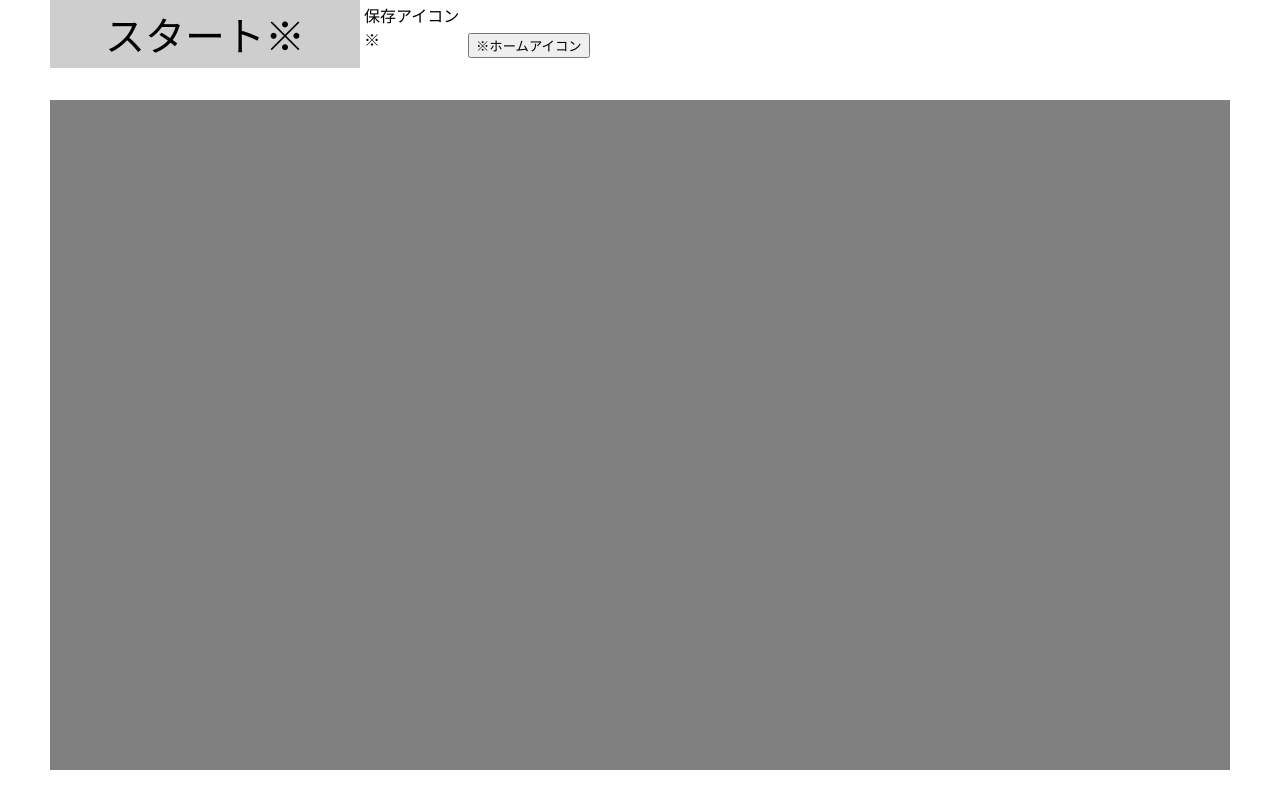
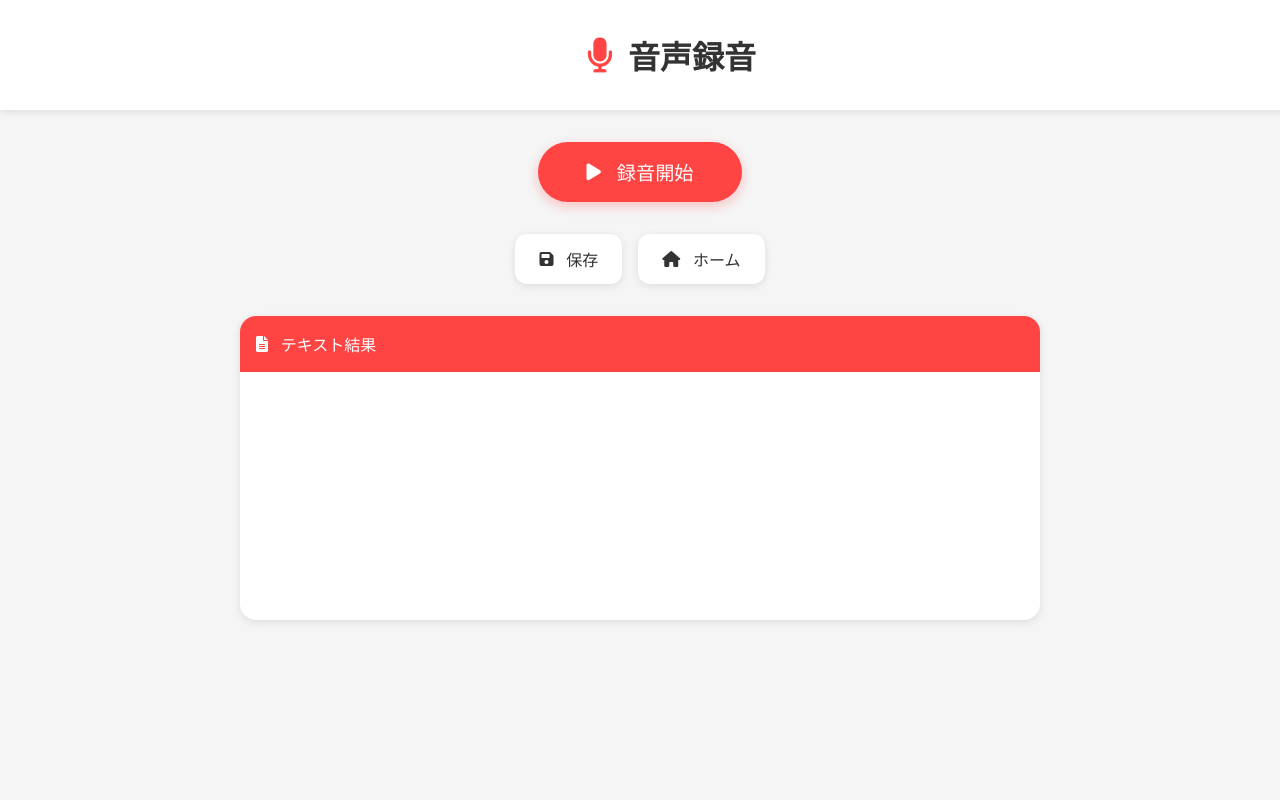
Before and after one commit to itc-s24004/VOSK_Speech, a website: page content/recording/index.html in a window 1280 px wide. Drawn offline with Linux system fonts and the light colour scheme.

Commit message:
homeとrecordingのUI設計を変更した

```diff
--- a/content/home/style.css
+++ b/content/home/style.css
@@ -1,49 +1,121 @@
+:root {
+    --primary-color: #ff4444;
+    --secondary-color: #333;
+    --background-color: #f5f5f5;
+    --card-background: #ffffff;
+    --shadow-color: rgba(0, 0, 0, 0.1);
+}
+
 .frame {
     width: 100vw;
     height: 100vh;
 
     display: flex;
     flex-direction: column;
+
+    background-color: var(--background-color);
+}
+
+.header {
+    padding: 2rem;
+
+    background-color: var(--card-background);
+
+    box-shadow: 0 2px 8px var(--shadow-color);
 }
 
 .title {
     margin: 0;
 
-    font-size: 10vh;
+    color: var(--secondary-color);
 
-    text-align: center;
+    font-size: 2rem;
+
+    display: flex;
+    align-items: center;
+    gap: 1rem;
+    justify-content: center;
+}
+
+.title i {
+    color: var(--primary-color);
 }
 
 .content_frame {
     flex: 1;
 
-    background-color: rgb(255, 255, 255);
+    padding: 2rem;
 
     display: flex;
-
-    flex-direction: column;
-
-    text-align: left;
-
+    align-items: center;
+    justify-content: center;
 }
 
-.systemButton {
-    display: inline-block;
+.menu-grid {
+    display: grid;
+    grid-template-columns: repeat(2, 1fr);
+    gap: 2rem;
 
-    max-width: 50%;
-    width: 50%;
+    max-width: 800px;
+    width: 100%;
+}
 
-    padding: 5px;
-    padding-left: 60px;
+.menu-card {
+    background-color: var(--card-background);
+    border: none;
+    border-radius: 16px;
+    padding: 2rem;
 
-    margin: auto;
-    margin-left: 20px;
-
-    font-size: 10vh;
-    font-weight: 500;
-
-    background-color: rgb(202, 202, 202);
+    display: flex;
+    flex-direction: column;
+    align-items: center;
+    gap: 1rem;
 
     cursor: pointer;
+    transition: all 0.3s ease;
 
+    box-shadow: 0 4px 8px var(--shadow-color);
 }
+
+.menu-card i {
+    font-size: 2.5rem;
+
+    color: var(--primary-color);
+}
+
+.menu-card span {
+    font-size: 1.2rem;
+
+    color: var(--secondary-color);
+    font-weight: 500;
+}
+
+.menu-card:hover {
+    transform: translateY(-5px);
+
+    box-shadow: 0 8px 16px var(--shadow-color);
+}
+
+.menu-card.logout {
+    background-color: #f8f8f8;
+}
+
+.menu-card.logout i {
+    color: #666;
+}
+
+@media (max-width: 768px) {
+    .menu-grid {
+        grid-template-columns: 1fr;
+        gap: 1rem;
+        padding: 1rem;
+    }
+
+    .title {
+        font-size: 1.5rem;
+    }
+
+    .menu-card {
+        padding: 1.5rem;
+    }
+}
--- a/content/recording/index.html
+++ b/content/recording/index.html
@@ -1,27 +1,54 @@
 <!DOCTYPE html>
-<html lang="en">
+<html lang="ja">
 <head>
     <meta charset="UTF-8">
     <meta name="viewport" content="width=device-width, initial-scale=1.0">
     <title>録音</title>
-
     <link rel="stylesheet" href="../global.css">
-
+    <link rel="stylesheet" href="https://cdnjs.cloudflare.com/ajax/libs/font-awesome/6.0.0/css/all.min.css">
     <link rel="stylesheet" href="style.css">
-
-
     <script src="main.js"></script>
 </head>
 <body>
     <div class="frame">
-        <div class="controll">
-            <div class="controll_start">スタート※</div>
-            <div class="controll_save" id="save_button">保存アイコン※</div>
-            <button>※ホームアイコン</button>
-        </div>
-        <div class="text_result" id="result_area">
+        <header class="header">
+            <div class="header-content">
+                <h1 class="title">
+                    <i class="fas fa-microphone pulse-animation"></i>
+                    音声録音
+                </h1>
+            </div>
+        </header>
 
-        </div>
+        <main class="main-content">
+            <div class="control-panel">
+                <button class="record-button" id="recordButton">
+                    <div class="button-content">
+                        <i class="fas fa-play recording-icon"></i>
+                        <span class="button-text">録音開始</span>
+                    </div>
+                </button>
+
+                <div class="action-panel">
+                    <button class="action-button ripple" id="save_button">
+                        <i class="fas fa-save"></i>
+                        <span>保存</span>
+                    </button>
+                    <button class="action-button ripple">
+                        <i class="fas fa-home"></i>
+                        <span>ホーム</span>
+                    </button>
+                </div>
+            </div>
+
+            <div class="result-panel">
+                <div class="result-header">
+                    <i class="fas fa-file-alt"></i>
+                    <span>テキスト結果</span>
+                </div>
+                <div class="text-result" id="result_area"></div>
+            </div>
+        </main>
     </div>
 </body>
 </html>
--- a/content/recording/style.css
+++ b/content/recording/style.css
@@ -1,51 +1,165 @@
+:root {
+    --primary-color: #ff4444;
+    --secondary-color: #333;
+    --background-color: #f5f5f5;
+    --card-background: #ffffff;
+    --shadow-color: rgba(0, 0, 0, 0.1);
+}
+
 .frame {
-    width: calc(100vw - 100px);
+    width: 100vw;
     height: 100vh;
-    margin: auto;
-
+    margin: 0;
+    padding: 0;
     display: flex;
     flex-direction: column;
+    background-color: var(--background-color);
+    overflow-x: hidden; /* 横スクロール防止 */
 }
 
-
-.controll {
-    height: 70px;
-    padding-bottom: 30px;
-    /* display: flex; */
+.header {
+    width: 100%;
+    padding: 2rem;
+    background-color: var(--card-background);
+    box-shadow: 0 2px 8px var(--shadow-color);
 }
 
-.controll_start {
-    display: inline-block;
-    width: 300px;
-    background-color: rgb(206, 206, 206);
-    text-align: center;
-    font-size: 2.5em;
-    padding: 5px;
+.header-content {
+    max-width: 800px;
+    margin: 0 auto;
+    padding: 0 1rem;
 }
 
-.controll_save {
-    display: inline-block;
-    margin: 0 0 0 auto;
-    width: 100px;
+.title {
+    margin: 0;
+    color: var(--secondary-color);
+    font-size: 2rem; /* ホーム画面と同じフォントサイズ */
+    display: flex;
+    align-items: center;
+    gap: 1rem;
+    justify-content: center;
+}
+
+.title i {
+    color: var(--primary-color);
+}
+
+.pulse-animation {
+    animation: pulse 2s infinite;
+}
+
+.main-content {
+    flex: 1;
+    width: 100%;
+    max-width: 800px;
+    margin: 0 auto;
+    padding: 2rem 1rem;
+}
+
+.control-panel {
+    display: flex;
+    flex-direction: column;
+    align-items: center;
+    gap: 2rem;
+    margin-bottom: 2rem;
+    width: 100%;
+}
+
+.record-button {
+    background-color: var(--primary-color);
+    color: white;
+    border: none;
+    padding: 1rem 3rem;
+    border-radius: 50px;
+    font-size: 1.2rem;
+    cursor: pointer;
+    transition: all 0.3s ease;
+    box-shadow: 0 4px 12px rgba(255, 68, 68, 0.3);
+}
+
+.record-button:hover {
+    transform: translateY(-2px);
+    box-shadow: 0 6px 16px rgba(255, 68, 68, 0.4);
+}
+
+.button-content {
+    display: flex;
+    align-items: center;
+    gap: 1rem;
+}
+
+.action-panel {
+    display: flex;
+    gap: 1rem;
+}
+
+.action-button {
+    background-color: var(--card-background);
+    border: none;
+    padding: 0.8rem 1.5rem;
+    border-radius: 12px;
+    font-size: 1rem;
+    display: flex;
+    align-items: center;
+    gap: 0.8rem;
+    color: var(--secondary-color);
+    cursor: pointer;
+    transition: all 0.3s ease;
+    box-shadow: 0 2px 8px var(--shadow-color);
+}
+
+.action-button:hover {
+    transform: translateY(-2px);
+    box-shadow: 0 4px 12px var(--shadow-color);
+}
+
+.result-panel {
+    width: 100%;
+    background-color: var(--card-background);
+    border-radius: 16px;
+    box-shadow: 0 2px 8px var(--shadow-color);
     overflow: hidden;
 }
 
-
-
-.text_result {
-    flex: 1 ;
-
-    width: 100%;
-
-    margin: auto;
-    margin-bottom: 30px;
-
-    background-color: gray;
-
-    overflow-y: scroll;
+.result-header {
+    padding: 1rem;
+    background-color: var(--primary-color);
+    color: white;
+    display: flex;
+    align-items: center;
+    gap: 0.8rem;
 }
 
+.text-result {
+    padding: 1.5rem;
+    min-height: 200px;
+    max-height: 400px;
+    overflow-y: auto;
+}
 
-.partial {
-    color: blue;
+@keyframes pulse {
+    0% {
+        transform: scale(1);
+    }
+    50% {
+        transform: scale(1.1);
+    }
+    100% {
+        transform: scale(1);
+    }
 }
+
+/* レスポンシブ対応の調整 */
+@media (max-width: 768px) {
+    .header {
+        padding: 1.5rem 0;
+    }
+
+    .title {
+        font-size: 1.5rem; /* ホーム画面と同じモバイルフォントサイズ */
+    }
+
+    .main-content {
+        padding: 1rem;
+    }
+}
```
Also changed, not shown: content/home/index.html (+26 -10 lines).
